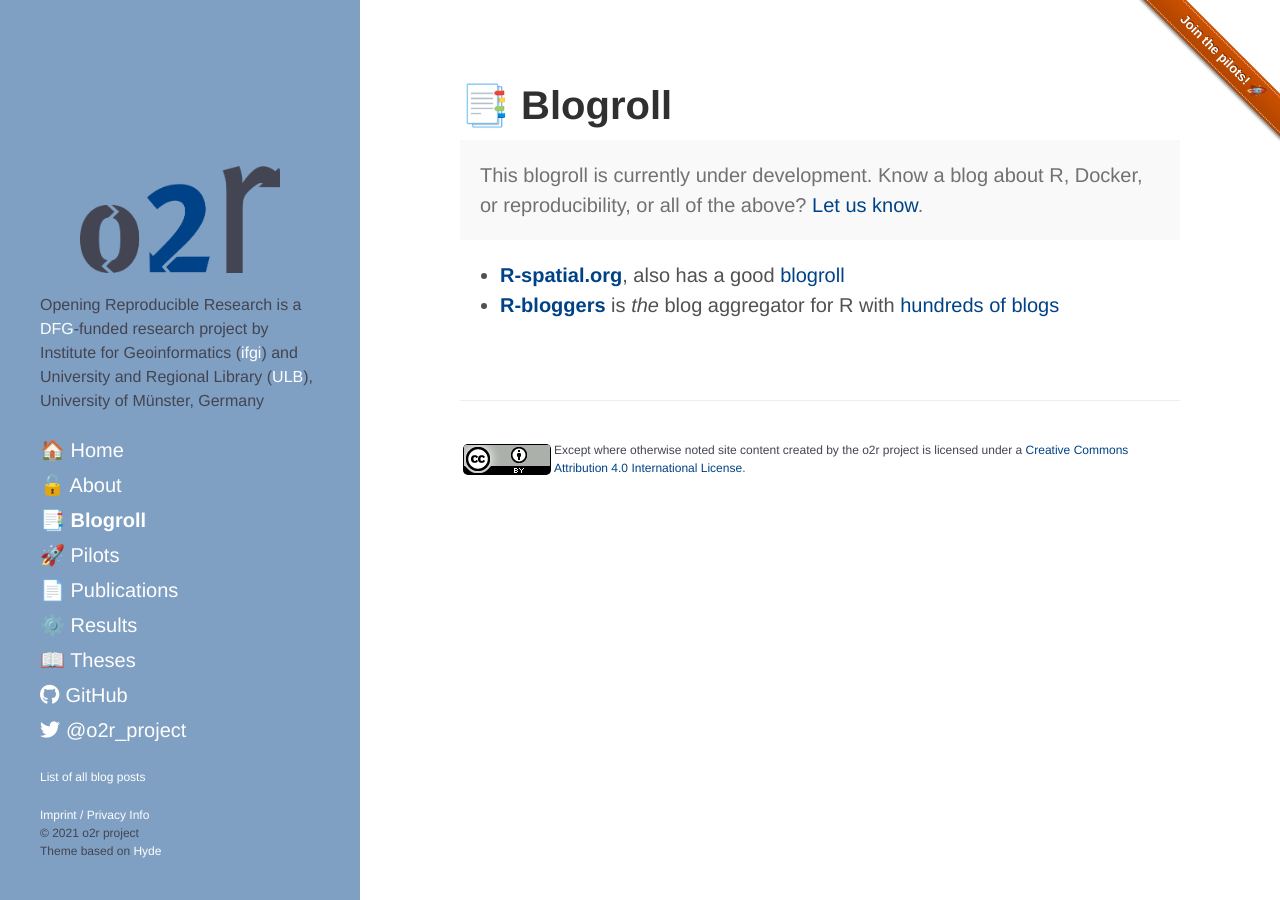
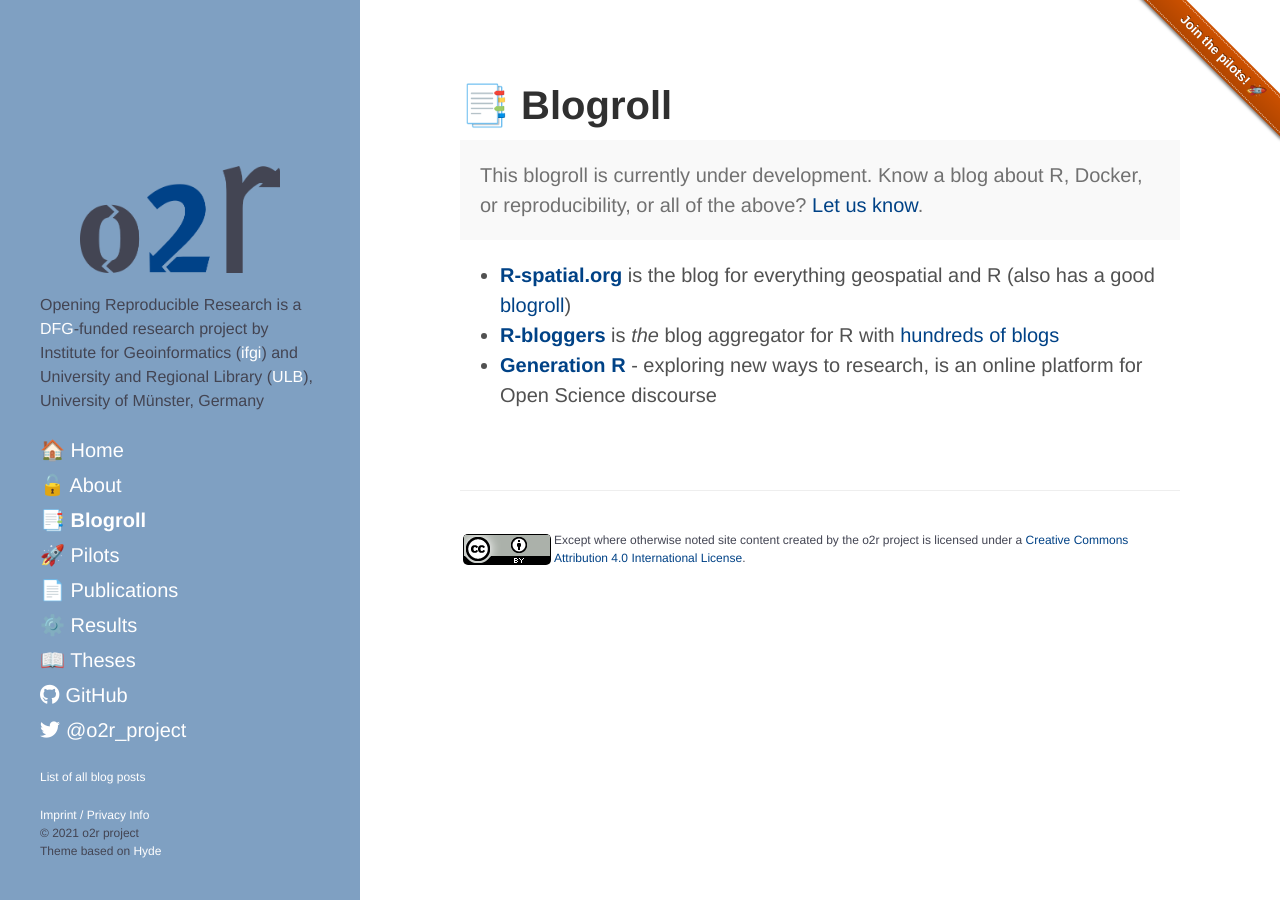
Before and after one commit to o2r-project/o2r-project.github.io, a Jekyll site: the page built from blogroll.md, in a window 1280 px wide. Built offline with Jekyll 4.4.1, drawn with Linux system fonts in a browser that asks for light colours; nearby versions of some CDN libraries.

Commit message:
add Gen R to blogroll

```diff
--- a/blogroll.md
+++ b/blogroll.md
@@ -32,5 +32,6 @@
 </script><noscript>Sorry, you need Javascript on to email us.</noscript>
 </p>
 
-- **[R-spatial.org](http://r-spatial.org/)**, also has a good [blogroll](http://r-spatial.org/blogroll/)
+- **[R-spatial.org](http://r-spatial.org/)** is the blog for everything geospatial and R (also has a good [blogroll](http://r-spatial.org/blogroll/))
 - **[R-bloggers](https://www.r-bloggers.com/)** is _the_ blog aggregator for R with [hundreds of blogs](https://www.r-bloggers.com/blogs-list/)
+- **[Generation R](https://genr.eu/wp/category/genr-blog/)** - exploring new ways to research, is an online platform for Open Science discourse
```
